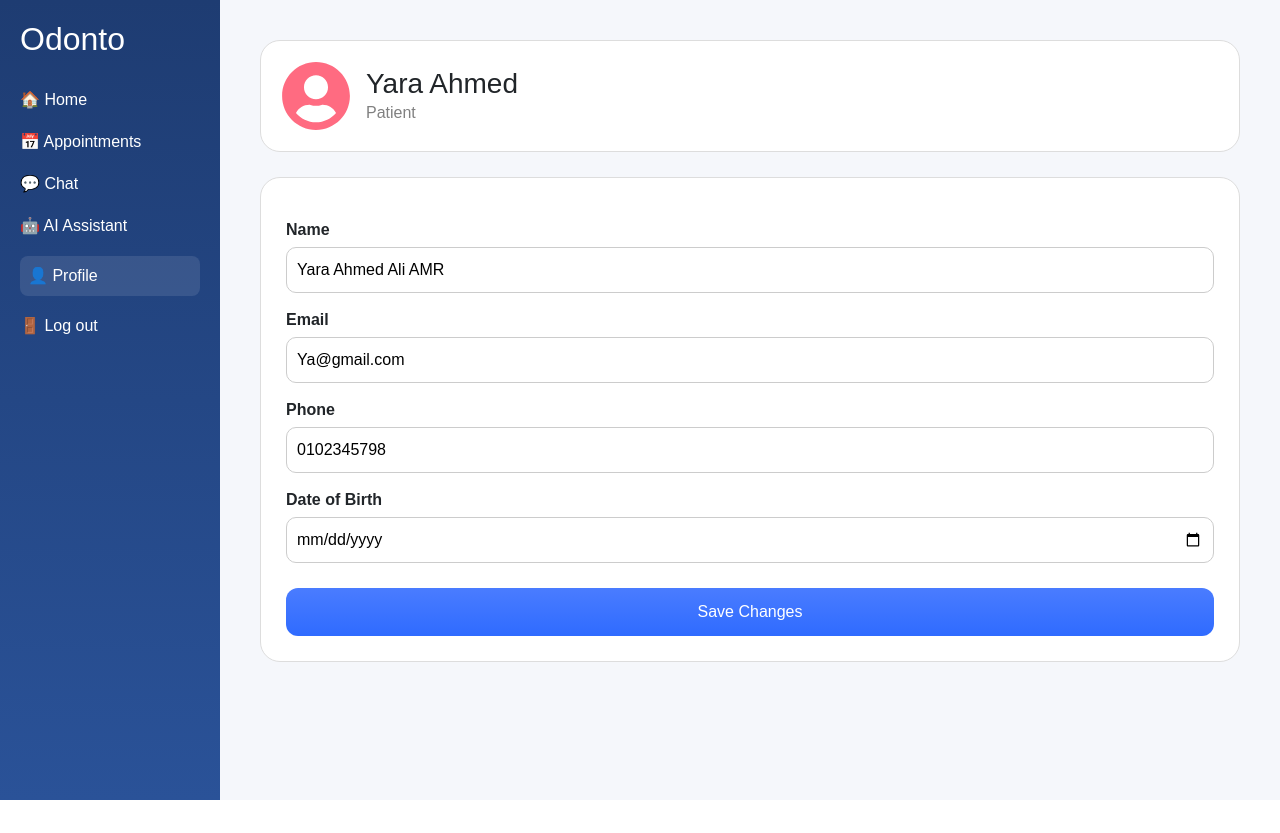
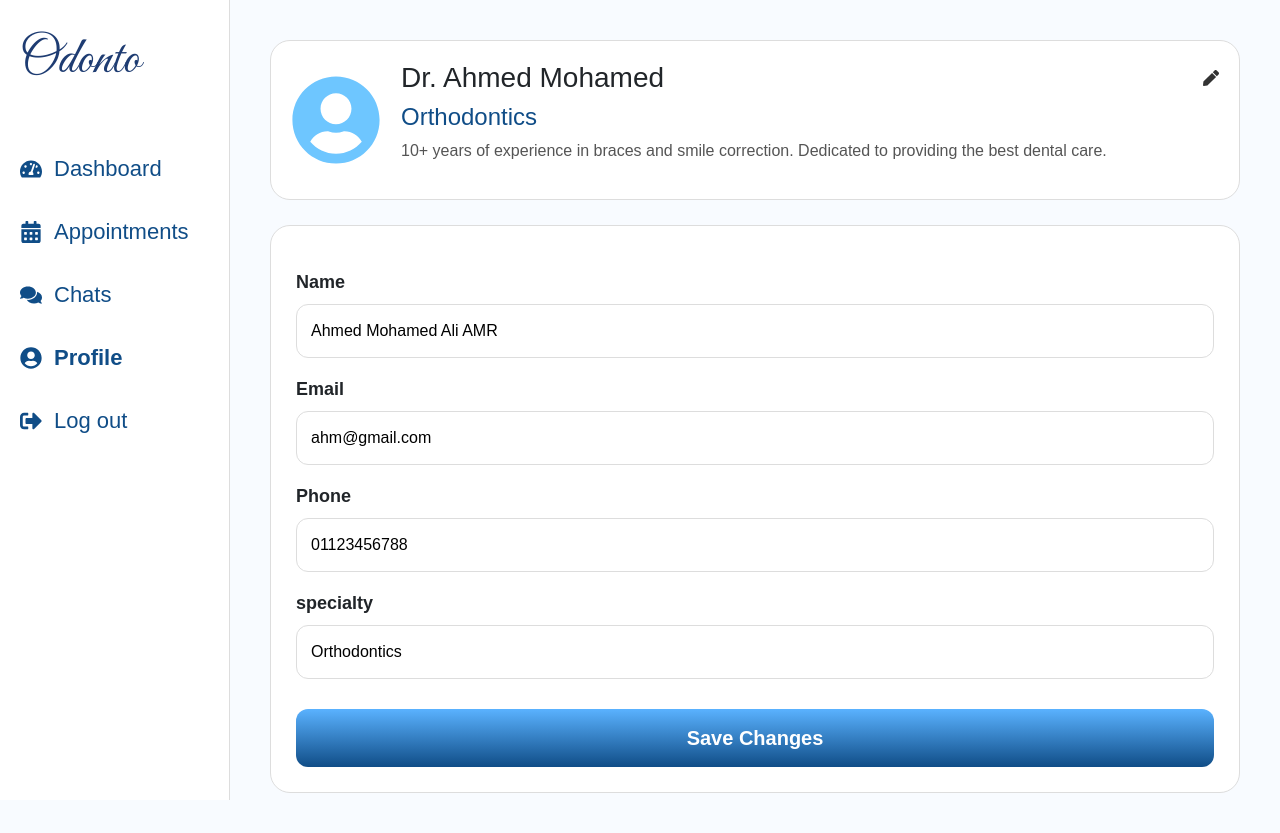
Before and after one commit to mariamqushta/clinic_front, a React (Vite) app: page / in a window 1280 px wide. Before the commit the page ends 800 px from the top, so only its background shows below. Built offline with nearby package versions, Linux system fonts and the light colour scheme.

Commit message:
update profile page design

```diff
--- a/src/Pages/Profile.css
+++ b/src/Pages/Profile.css
@@ -1,6 +1,7 @@
 body {
   margin: 0;
-  font-family: Arial;
+  font-family: Arial, sans-serif;
+  background: #f8fbff;
 }
 
 .layout {
@@ -8,16 +9,21 @@ body {
 }
 
 /* Sidebar */
+
 .sidebar {
-  width: 220px;
+  width: 230px;
   height: 100vh;
-  background: linear-gradient(#1e3c72, #2a5298);
-  color: white;
-  padding: 20px;
+  background: white;
+  border-right: 1px solid #ddd;
+  padding: 30px 20px;
 }
 
 .logo {
-  margin-bottom: 30px;
+  font-family: 'Great Vibes', cursive;
+  font-size: 52px;
+  color: #1e3c72;
+  margin-bottom: 60px;
+  font-weight: normal;
 }
 
 .sidebar ul {
@@ -26,82 +32,115 @@ body {
 }
 
 .sidebar li {
-  margin: 18px 0;
   display: flex;
   align-items: center;
-  gap: 10px;
+  gap: 12px;
+  margin: 30px 0;
+  font-size: 22px;
+  color: #104D87;
   cursor: pointer;
 }
 
 .sidebar .active {
-  background: rgba(255,255,255,0.1);
-  padding: 8px;
-  border-radius: 8px;
+  font-weight: bold;
+  color: #104D87;
+}
+
+.logout {
+  color: #ff8ea1;
 }
 
 /* Content */
+
 .content {
   flex: 1;
   padding: 40px;
-  background: #f5f7fb;
 }
 
 /* Profile Card */
+
 .profile-card {
   display: flex;
   align-items: center;
   background: white;
+  border: 1px solid #ddd;
+  border-radius: 20px;
   padding: 20px;
-  border-radius: 20px;
   margin-bottom: 25px;
-  border: 1px solid #ddd;
 }
 
-.avatar {
-  font-size: 70px;
-  color: #ff6b81;
-  margin-right: 15px;
+.doctor-image {
+  margin-right: 20px;
 }
 
-.info h3 {
+.doctor-icon {
+  font-size: 90px;
+  color: #6ec6ff;
+}
+
+.doctor-info {
+  flex: 1;
+}
+
+.top-row {
+  display: flex;
+  align-items: center;
+  justify-content: space-between;
+}
+
+.top-row h3 {
   margin: 0;
 }
 
-.info p {
-  margin: 0;
-  color: gray;
+.edit-icon {
+  color: #333;
+  cursor: pointer;
+}
+
+.doctor-info h4 {
+  color: #104D87;
+  margin: 8px 0;
+}
+
+.doctor-info p {
+  color: #555;
+  line-height: 1.5;
 }
 
 /* Form */
+
 .form {
   background: white;
+  border: 1px solid #ddd;
+  border-radius: 20px;
   padding: 25px;
-  border-radius: 20px;
-  border: 1px solid #ddd;
 }
 
 .form label {
   display: block;
-  margin-top: 15px;
+  margin-top: 18px;
+  font-size: 18px;
   font-weight: bold;
 }
 
 .form input {
   width: 100%;
-  padding: 10px;
-  margin-top: 5px;
-  border-radius: 10px;
-  border: 1px solid #ccc;
+  padding: 14px;
+  margin-top: 8px;
+  border-radius: 12px;
+  border: 1px solid #ddd;
+  font-size: 16px;
 }
 
 .save-btn {
-  margin-top: 25px;
   width: 100%;
-  padding: 12px;
-  background: linear-gradient(#4a7cff, #2f6bff);
-  color: white;
+  margin-top: 30px;
+  padding: 14px;
   border: none;
   border-radius: 12px;
-  font-size: 16px;
+  background: linear-gradient(#5ab2ff, #104D87);
+  color: white;
+  font-size: 20px;
+  font-weight: bold;
   cursor: pointer;
 }
--- a/src/Pages/Profile.jsx
+++ b/src/Pages/Profile.jsx
@@ -1,5 +1,12 @@
 import "./Profile.css";
-import { FaUserCircle } from "react-icons/fa";
+import {
+  FaTachometerAlt,
+  FaCalendarAlt,
+  FaComments,
+  FaUserCircle,
+  FaSignOutAlt,
+  FaPen,
+} from "react-icons/fa";
 
 function Profile() {
   return (
@@ -7,29 +14,45 @@ function Profile() {
 
       {/* Sidebar */}
       <div className="sidebar">
-        <h2 className="logo">Odonto</h2>
+        <h1 className="logo">Odonto</h1>
 
         <ul>
-          <li>🏠 Home</li>
-          <li>📅 Appointments</li>
-          <li>💬 Chat</li>
-          <li>🤖 AI Assistant</li>
-          <li className="active">👤 Profile</li>
-          <li>🚪 Log out</li>
+          <li><FaTachometerAlt /> Dashboard</li>
+          <li><FaCalendarAlt /> Appointments</li>
+          <li><FaComments /> Chats</li>
+
+          <li className="active">
+            <FaUserCircle /> Profile
+          </li>
+
+          <li className="logout">
+            <FaSignOutAlt /> Log out
+          </li>
         </ul>
       </div>
 
       {/* Content */}
       <div className="content">
 
-        {/* Profile Card */}
+        {/* Top Card */}
         <div className="profile-card">
 
-          <FaUserCircle className="avatar" />
+          <div className="doctor-image">
+            <FaUserCircle className="doctor-icon" />
+          </div>
 
-          <div className="info">
-            <h3>Yara Ahmed</h3>
-            <p>Patient</p>
+          <div className="doctor-info">
+            <div className="top-row">
+              <h3>Dr. Ahmed Mohamed</h3>
+              <FaPen className="edit-icon" />
+            </div>
+
+            <h4>Orthodontics</h4>
+
+            <p>
+              10+ years of experience in braces and smile correction.
+              Dedicated to providing the best dental care.
+            </p>
           </div>
 
         </div>
@@ -38,18 +61,20 @@ function Profile() {
         <div className="form">
 
           <label>Name</label>
-          <input type="text" defaultValue="Yara Ahmed Ali AMR" />
+          <input type="text" defaultValue="Ahmed Mohamed Ali AMR" />
 
           <label>Email</label>
-          <input type="email" defaultValue="Ya@gmail.com" />
+          <input type="email" defaultValue="ahm@gmail.com" />
 
           <label>Phone</label>
-          <input type="text" defaultValue="0102345798" />
+          <input type="text" defaultValue="01123456788" />
 
-          <label>Date of Birth</label>
-          <input type="date" />
+          <label>specialty</label>
+          <input type="text" defaultValue="Orthodontics" />
 
-          <button className="save-btn">Save Changes</button>
+          <button className="save-btn">
+            Save Changes
+          </button>
 
         </div>
 
--- a/src/index.css
+++ b/src/index.css
@@ -1,3 +1,4 @@
+@import url('https://fonts.googleapis.com/css2?family=Great+Vibes&display=swap');
 * {
   box-sizing: border-box;
 }
```
